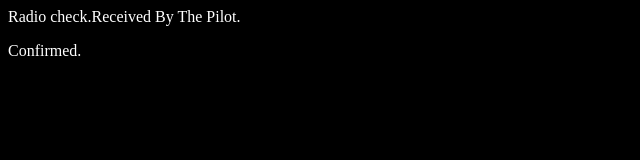
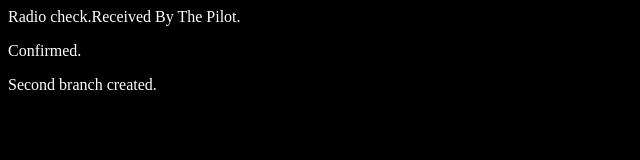
Before and after one commit to nur4450/communication-log, a plain HTML site: page index.html in a window 1280 px wide. Shown: the whole page, without its empty margins (0-640 px from the left). Drawn offline with Linux system fonts and the light colour scheme.

Commit message:
second branch created

```diff
--- a/index.html
+++ b/index.html
@@ -5,5 +5,6 @@
 <body>
    <p>Radio check.Received By The Pilot.</p>
    <p>Confirmed.</p>
+   <p>Second branch created.</p>
 </body>
 </html>
```
